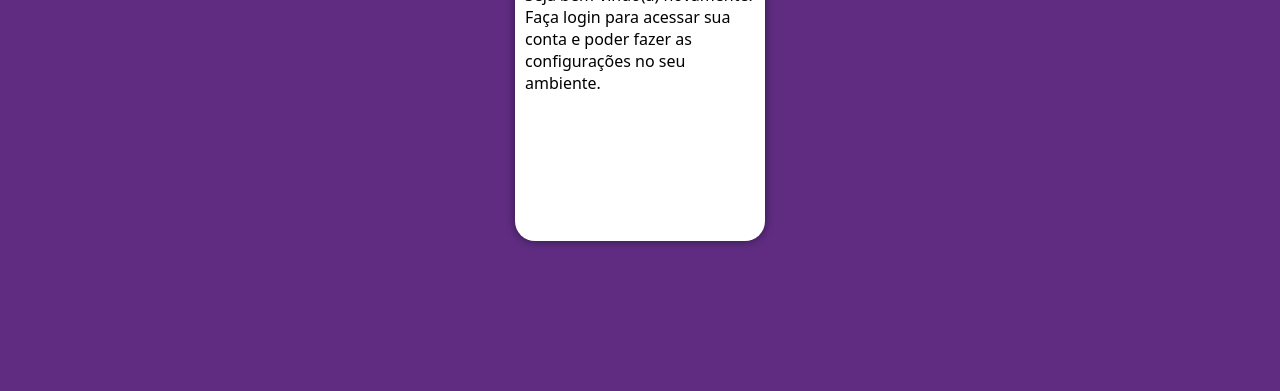
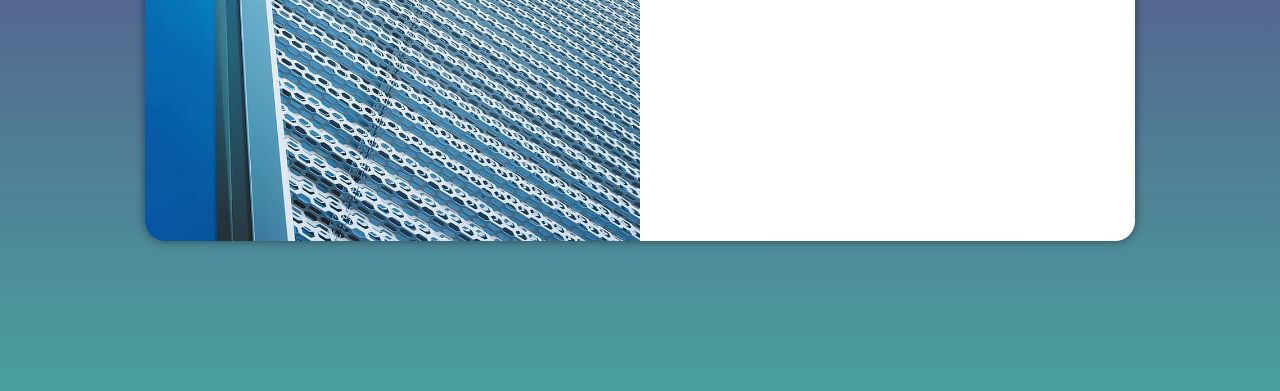
Before and after one commit to gabrieloliveiramacedomoura/projeto-login, a plain HTML site: page index.html in a window 1280 px wide. Shown: the part 409-800 px from the top of the page. Drawn offline with Linux system fonts and the light colour scheme.

Commit message:
midia-query para pc

```diff
--- a/estilos/media-query.css
+++ b/estilos/media-query.css
@@ -1,6 +1,11 @@
 @charset "UTF-8";
 
 @media screen and (min-width: 768px) and (max-width: 992px) {
+
+    body {
+        background-image: linear-gradient(to top, var(--cor01), var(--cor02));
+    }
+
     section#login {
         width: 90vw;
     }
@@ -17,12 +22,24 @@
     }
 }
 
-@media screen and (min-width: 992) {
+@media screen and (min-width: 992px) {
+
+    body {
+        background-image: linear-gradient(to top, var(--cor01), var(--cor02));
+    }
+
     section#login {
         width: 990px;
     }
 
     section#login > div#imagem {
+        float: left;
+        width: 50%;
+        height: 100%;
+    }
 
+    section#login > div#formulario {
+        float: right;
+        width: 50%;
     }
 }
--- a/estilos/style.css
+++ b/estilos/style.css
@@ -36,6 +36,8 @@ section#login {
     display: block;
     width: 250px;
     height: 500px;
+    transition: width .3s, height .3s;
+    transition-timing-function: ease;
 }
 
 section#login > div#imagem {
```
